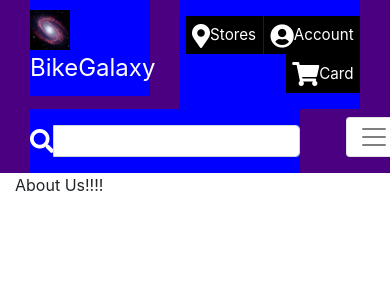
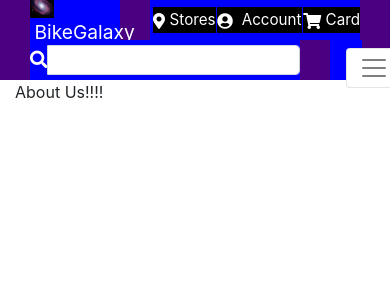
Before and after one commit to VeryBlackCatMeow/bicycle-shop, a React (Create React App) app in the folder bicycle-shop/: page /about in a window 390 px wide. Shown: the top 300 px of the page. Built offline with nearby package versions, Linux system fonts and the light colour scheme.

Commit message:
media in header

```diff
--- a/bicycle-shop/src/components/Header.js
+++ b/bicycle-shop/src/components/Header.js
@@ -29,25 +29,25 @@ class Header extends Component {
             <Container className="header sticky-top" fluid>
             <Container>
                 <Row>
-                    <Col xs="5" lg={{size:3, order: 1}}>     {/*Лого */}
+                    <Col xs="4" lg={{size:3, order: 1}}>     {/*Logo */}
                         <div  className="head-logo">
                             <NavLink exact to="/">
-                                    <img src="logo.jpg" alt="logo"></img>
+                                    <img src="logo.jpg" alt="logo"></img>&nbsp;
                                     <span>BikeGalaxy</span>
                             </NavLink>
                         </div>
                     </Col>
-                    <Col xs="7" lg={{size:4, order: 3}}>      {/* аккаунт корзина */}
+                    <Col xs="8" lg={{size:4, order: 3}}>      {/* Account Menu List */}
                         <Nav className="head-account-menu justify-content-end align-items-center">
                             <NavItem>
                                 <NavLink exact to="/rental" activeClassName="active">
-                                    <i className='fas fa-map-marker-alt'></i>
+                                    <i className='fas fa-map-marker-alt'></i>&nbsp;
                                     <span>Stores</span>
                                 </NavLink>
                             </NavItem>
                             <NavItem>
                                 <NavLink to="/bicycles" activeClassName="active">
-                                    <i className='fas fa-user-circle'></i>
+                                    <i className='fas fa-user-circle'></i>	&nbsp;
                                     <span>Account</span>
                                 </NavLink>
                             </NavItem>
@@ -58,7 +58,7 @@ class Header extends Component {
                             </NavItem>
                         </Nav>
                     </Col>
-                    <Col xs="10" lg={{size:5, order: 2}}>       {/*Поиск */}
+                    <Col xs="10" lg={{size:5, order: 2}}>       {/*Search*/}
                         <div className="head-search">
                             <InputGroup>
                                 <InputGroupAddon className="align-items-center"  addonType="prepend">
@@ -68,11 +68,11 @@ class Header extends Component {
                             </InputGroup>
                         </div>
                     </Col>
-                    <Col xs="2" lg={{size:12, order: 4}}>                  {/* Меню ссылок */}
-                        <Navbar light expand="lg">
+                    <Col xs="2" lg={{size:12, order: 4}}>                  {/* Navigation Menu */}
+                        <Navbar light expand="lg" className="head-nav-menu">
                             <NavbarToggler className="head-nav-menu-toggler" onClick={this.handleMenuToggle} />
 
-                            <Collapse className="head-nav-menu" navbar>
+                            <Collapse className="head-nav-bar" navbar>
                                 <Nav className="justify-content-around">
                                     <NavItem>
                                         <NavLink exact to="/" activeClassName="active">Home</NavLink>
@@ -89,7 +89,7 @@ class Header extends Component {
                                 </Nav>
                             </Collapse>
 
-                            <Modal className="head-side-menu" isOpen={this.state.navMenuToggler} toggle={this.handleMenuToggle}>
+                            <Modal className="head-side-bar" isOpen={this.state.navMenuToggler} toggle={this.handleMenuToggle}>
                                     <ModalHeader toggle={this.handleMenuToggle}>Modal title
                                     </ModalHeader>
                                     <ModalBody>
--- a/bicycle-shop/src/components/Home.js
+++ b/bicycle-shop/src/components/Home.js
@@ -27,6 +27,7 @@ class Home extends Component {
     render() {
         const slides = this.state.slides;
         const homemenu = this.state.homemenu;
+
         return(
             <Container>
                 <Row className="py-3 align-items-end text-center">
--- a/bicycle-shop/src/containers/DropCart.js
+++ b/bicycle-shop/src/containers/DropCart.js
@@ -14,11 +14,11 @@ const DropCart = ({totalPrice, totalCount, cartItems, removeFromCartFunc, popove
             {
                 totalPrice=== 0
                 ? <>
-                    <i className='fas fa-shopping-cart'></i>
+                    <i className='fas fa-shopping-cart'></i>&nbsp;
                     <span>Card</span>
                   </>
                 : <>
-                    <i className='fas fa-shopping-cart'></i>
+                    <i className='fas fa-shopping-cart'></i>&nbsp;
                     <span className="head-cart-count">{totalCount}</span>
                     <span className="head-cart-price"> {totalPrice}$</span>
                   </>
--- a/bicycle-shop/src/containers/Showcase.js
+++ b/bicycle-shop/src/containers/Showcase.js
@@ -25,18 +25,13 @@ class Showcase extends Component {
 
     render() {
         const { items, cartItems, addToCartFunc, removeFromCartFunc, itemCount } = this.props;
-        return (
-            <>
-                {
-                !items.length
+
+        return !items.length
                 ? <Loading/>
                 : items.map( (item) => (<ProductCard key={item.id/*.toString()*/} {...item}
                             cartItems={cartItems}
                             addToCartFunc={addToCartFunc} removeFromCartFunc={removeFromCartFunc }
                             itemCount={itemCount}/>))
-                }
-            </>
-        );
     }
 }
 
--- a/bicycle-shop/src/styles/header.css
+++ b/bicycle-shop/src/styles/header.css
@@ -8,22 +8,28 @@
 }
 
 
-.head-logo, .head-search, .head-account-menu {
-    padding: 1em 0em;
+.head-logo, .head-search, .head-account-menu, .head-nav-menu{
+    display: flex;
+    align-items: center;
+    height: 5em;
     background-color: blue;
 }
-
+.head-nav-menu{
+    display: flex;
+    align-items: center;
+    height: 2.6em;
+}
 
 .head-logo a {
     display: block;
 }
-.head-logo img {
+.head-logo a img {
     vertical-align: middle;
-    width: 3em;
+    height: 2.8em;
 }
-.head-logo span {
+.head-logo a span {
     vertical-align: middle;
-    font-size: 2em;
+    font-size: 1.8em;
 }
 
 
@@ -32,7 +38,7 @@
     color: white;
 }
 .head-search input {
-    height: 2em;
+    height: 2.1em;
 }
 
 
@@ -52,16 +58,16 @@
 
 
 
-.head-nav-menu .nav {
+.head-nav-bar .nav {
     width: 100%;
     background-color: black;
-    padding: 0.6em;
+    padding: 0.3em;
 }
-.head-nav-menu a {
+.head-nav-bar a {
     background-color: rgba(75,0,130,.6);
-    padding: 0.5em 1em;
+    padding: 0.2em 1em;
 }
-.head-nav-menu .active {
+.head-nav-bar .active {
     font-weight: bold;
     border: solid black 1px;
     background-color: #4B0082;
@@ -73,12 +79,12 @@
 }
 
 
-.head-side-menu {
+.head-side-bar {
     position: fixed;
     right: 0px;
     width: 75%;
 }
-.head-side-menu a {
+.head-side-bar a {
     padding: 8px;
     margin: 2px 5px;
     background-color: grey;
@@ -87,7 +93,7 @@
     text-decoration: none;
     color: white;
 }
-.head-side-menu .active {
+.head-side-bar .active {
     color: red;
     font-weight: bold;
     border: solid black 1px;
@@ -117,30 +123,69 @@
 }
 
 
-@media (max-width: 780px) {
-    .head-logo {
-        padding: 10px 0px;
+@media (max-width: 1200px) {
+    .head-account-menu .nav-item {
+        padding: 0.2em;
     }
-    .head-logo img {
-        width: 2.5em;
+    .head-account-menu i {
+        font-size: 1em;
     }
-    .head-logo span {
-        font-size: 1.5em;
+}
+
+
+@media (max-width: 992px) {
+    .head-account-menu .nav-item {
+        padding: 0.4em;
     }
-    .head-account-menu  i {
+    .head-account-menu i {
         font-size: 1.5em;
     }
 }
 
-@media (max-width: 520px) {
-    .head-logo {
-        padding: 10px 0px;
+@media (max-width: 768px) {
+    .head-logo, .head-search, .head-account-menu, .head-nav-menu{
+        height: 3em;
     }
-    .head-logo img {
-        width: 2.5em;
+
+    .head-logo a img {
+        height: 2em;
     }
-    .head-logo span {
+    .head-logo a span {
         font-size: 1.5em;
+    }
+
+    .head-search i {
+        font-size: 1.1em;
+    }
+    .head-search input {
+        height: 1.9em;
+    }
+
+    .head-account-menu .nav-item{
+        padding: 0.2em;
+    }
+
+}
+
+
+
+@media (max-width: 576px) {
+    .head-logo, .head-search, .head-account-menu, .head-nav-menu{
+        height: 2.5em;
+    }
+
+    .head-logo a img {
+        height: 1.5em;
+    }
+    .head-logo a span {
+        font-size: 1.2em;
+    }
+
+    .head-account-menu .nav-item{
+        padding: 0em;
+    }
+    .head-account-menu i {
+        font-size: 1em;
     }
 }
 
```
Lines whose indentation alone changed are shown as unchanged.
